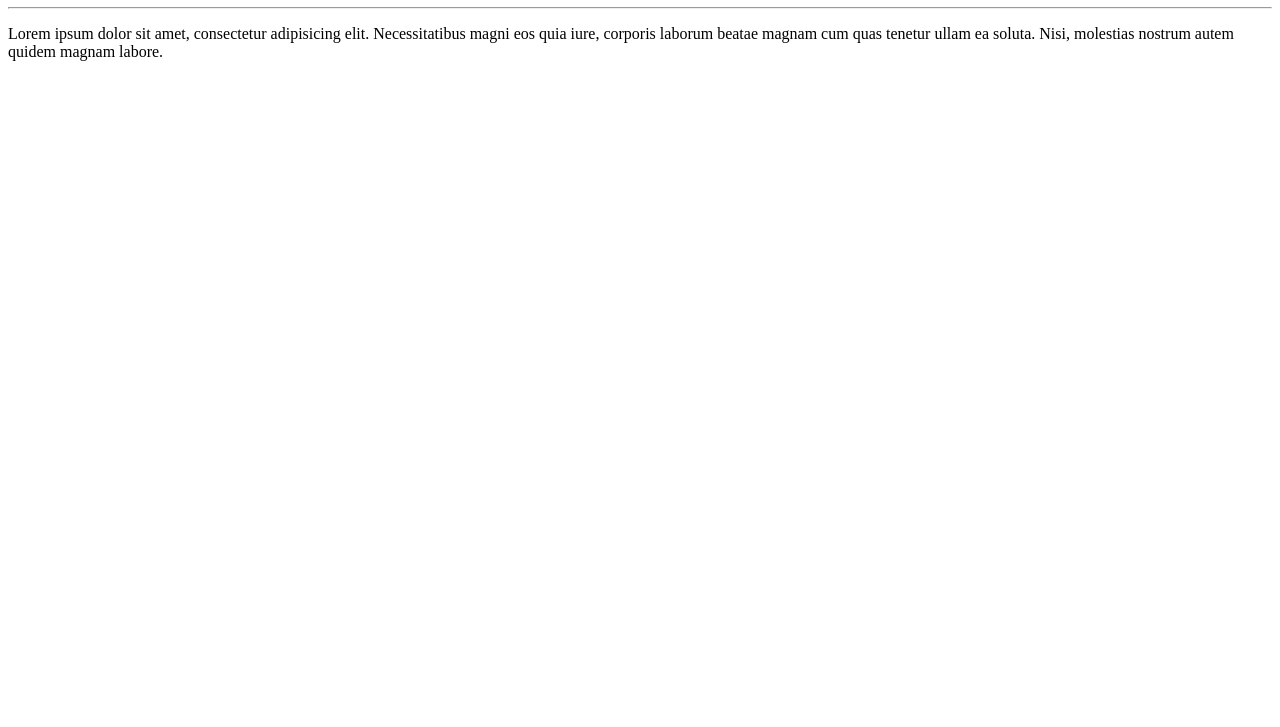
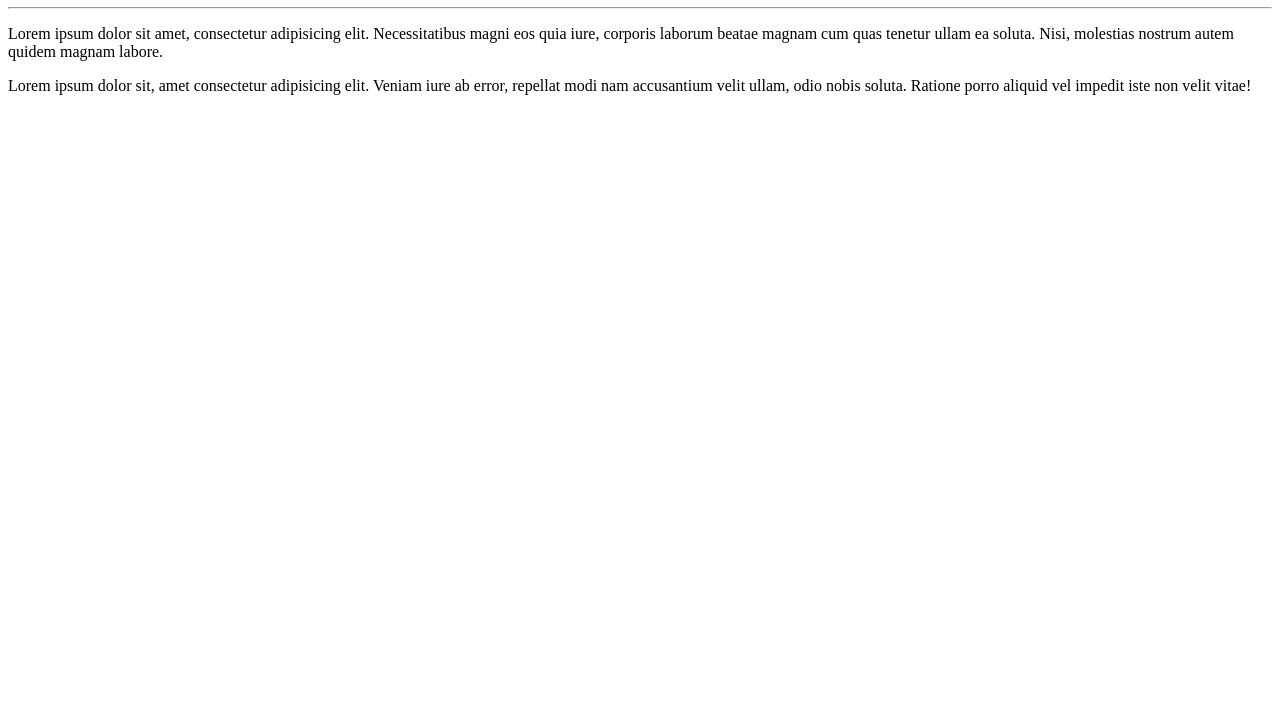
Before and after one commit to jacquelineamoriim/Ola-mundo, a plain HTML site: page site-exemplo/index.html in a window 1280 px wide. Shown: the part 73-800 px from the top of the page. Drawn offline with Linux system fonts and the light colour scheme.

Commit message:
Adicionei um parágrafo

```diff
--- a/site-exemplo/index.html
+++ b/site-exemplo/index.html
@@ -9,5 +9,6 @@
       <h1>Olá, Mundo!</h1>
       <hr>
       <p>Lorem ipsum dolor sit amet, consectetur adipisicing elit. Necessitatibus magni eos quia iure, corporis laborum beatae magnam cum quas tenetur ullam ea soluta. Nisi, molestias nostrum autem quidem magnam labore.</p>
+      <p>Lorem ipsum dolor sit, amet consectetur adipisicing elit. Veniam iure ab error, repellat modi nam accusantium velit ullam, odio nobis soluta. Ratione porro aliquid vel impedit iste non velit vitae!</p>
 </body>
 </html>
```
